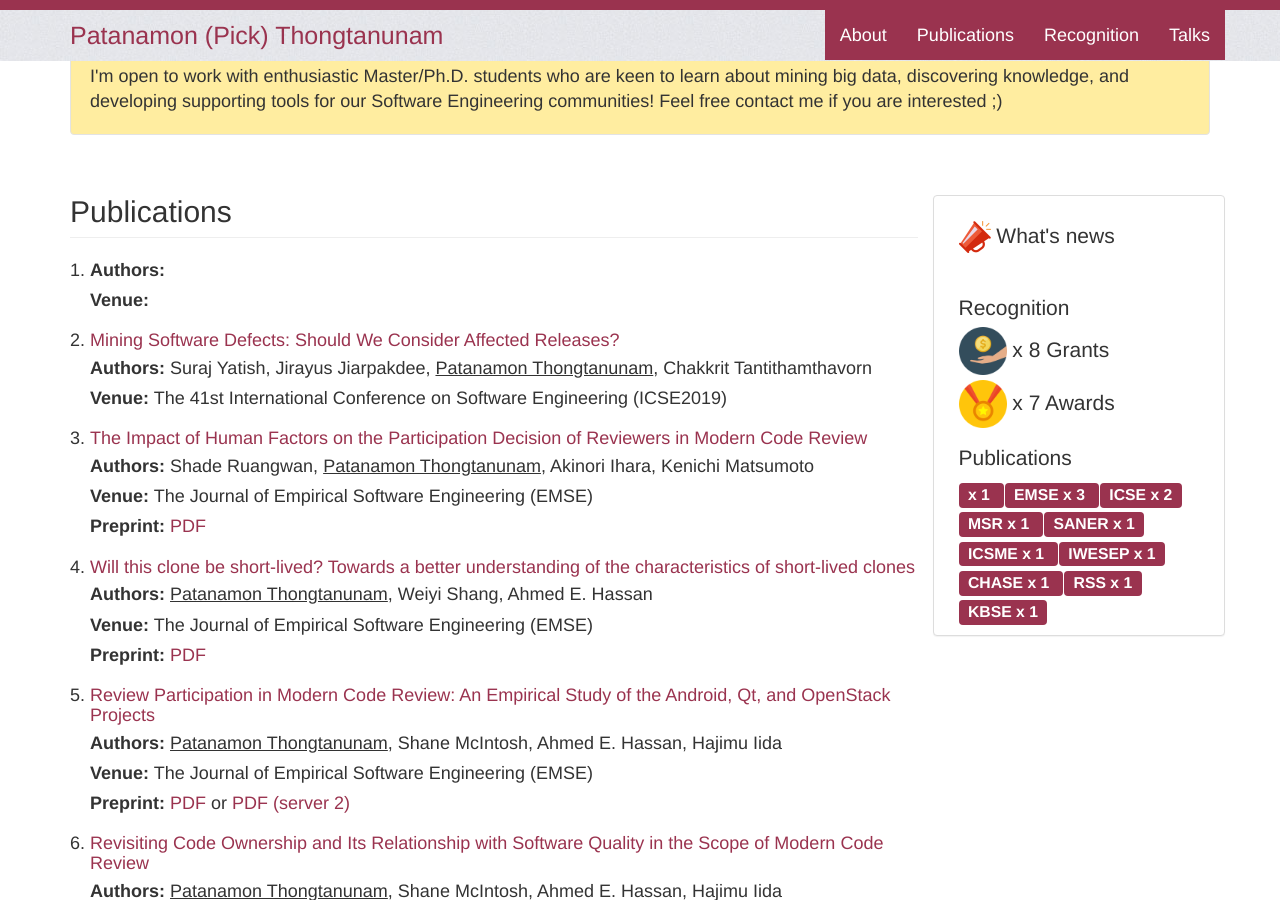
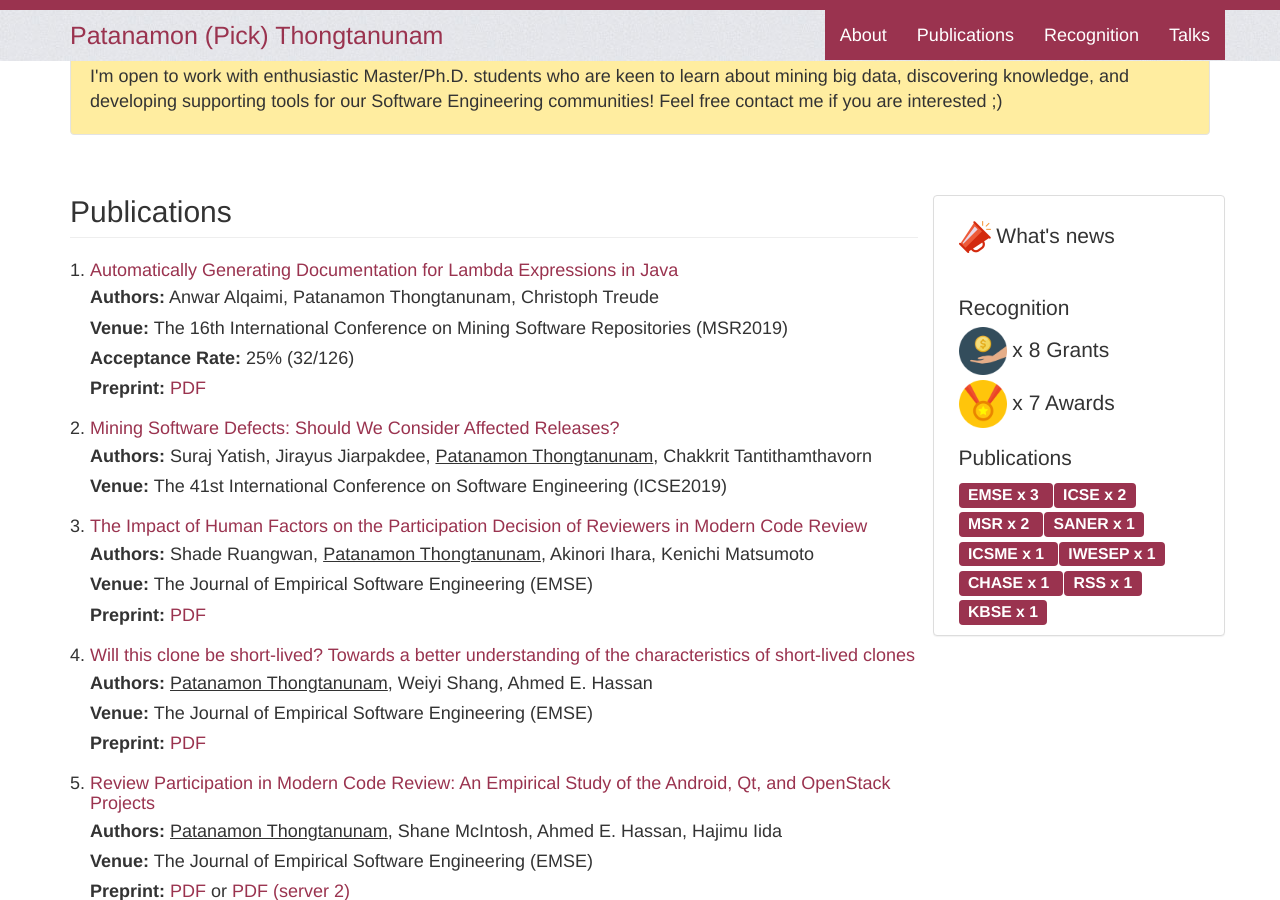
Before and after one commit to patanamon/patanamon.github.io, a Jekyll site: the page built from index.html, in a window 1280 px wide and 900 px high, scrolled down 364 px. Built offline with Jekyll 4.4.1, drawn with Linux system fonts in a browser that asks for light colours; comment, search, counter and statistics services are not loaded; some of the changed lines change nothing that is shown.

Commit message:
fix msr2019 metadata

```diff
--- a/_papers/2019-03-01-automatically-generating-documentation-for-lambda-expressions-in-java.md
+++ b/_papers/2019-03-01-automatically-generating-documentation-for-lambda-expressions-in-java.md
@@ -5,10 +5,9 @@
 authors: "Anwar Alqaimi, Patanamon Thongtanunam, Christoph Treude"
 venue: "The 16th International Conference on Mining Software Repositories (MSR2019)"
 pubyear: 2019
-acceptance: 25% (32/126)
+acceptance: "25% (32/126)"
 preprint: /assets/publications/Automatically-Generating Documentation-for-Lambda Expressions-in-Java.pdf
 s_venue: MSR
-/assets/publications/Dissertation_Patanamon_Thongtanunam.pdf
 abstract: "Abstract—When lambda expressions were introduced to the Java programming language as part of the release of Java 8 in 2014, they were the language's first step into functional programming. Since lambda expressions are still relatively new, not all developers use or understand them. In this paper, we first present the results of an empirical study to determine how frequently developers of GitHub repositories make use of lambda expressions and how they are documented. We find that 11% of Java GitHub repositories use lambda expressions, and that only 6% of the lambda expressions are accompanied by source code comments. We then present a tool called LambdaDoc which can automatically detect lambda expressions in a Java repository and generate natural language documentation for them. Our evaluation of LambdaDoc with 23 professional developers shows that they perceive the generated documentation to be complete, concise, and expressive, while the majority of the documentation produced by our participants without tool support was inadequate. Our contribution builds an important step towards automatically generating documentation for functional programming constructs in an object-oriented language."
 
 ---
```
